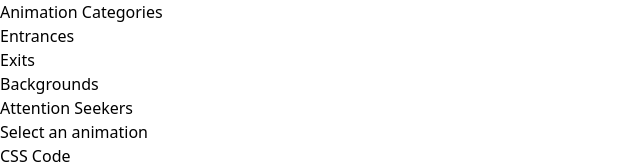
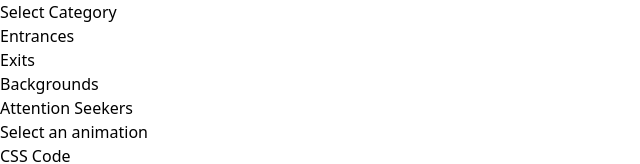
Before and after one commit to osh-la/animately, a React (Vite) app in the folder animitely/: page / in a window 1280 px wide. Shown: the top 164 px of the page, without its empty margins (0-640 px from the left). Built offline with nearby package versions, Linux system fonts and the light colour scheme.

Commit message:
interface

```diff
--- a/animitely/src/components/AnimationList.tsx
+++ b/animitely/src/components/AnimationList.tsx
@@ -33,8 +33,8 @@ const AnimationList: React.FC<AnimationListProps> = ({ onSelectAnimation }) => {
   }, []);
 
   return (
-    <div className="p-4 w-80 border-r border-gray-300">
-      <h2 className="text-lg font-bold mb-4">Animation Categories</h2>
+    <div className="p-4 w-2/5 border-r border-gray-300">
+      <h2 className="text-3xl font-bold mb-4">Select Category</h2>
       {categories.map((category) => (
         <div key={category.name} className="mb-2">
           <h3
```
